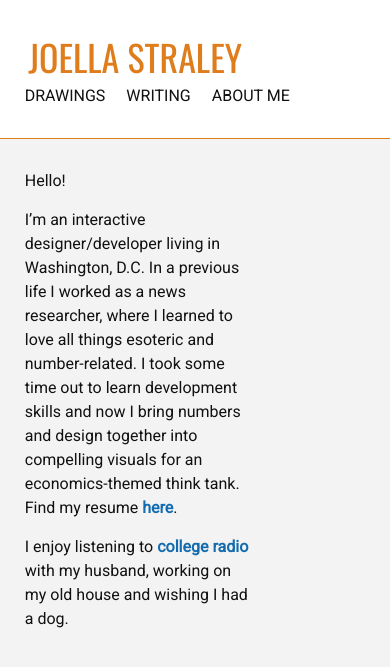
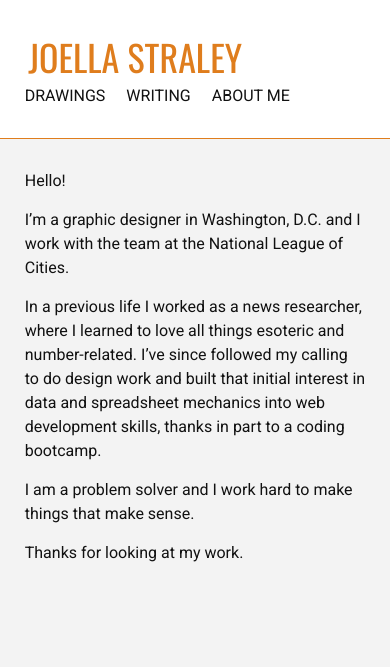
Before and after one commit to joellacarman/joellacarman.github.io, a Jekyll site: the page built from xabout.md, in a window 390 px wide. Shown: the top 667 px of the page. Built offline with Jekyll 4.4.1, drawn with Linux system fonts in a browser that asks for light colours.

Commit message:
fixed mobile view and changed 'about'

```diff
--- a/_posts/2017-03-19-budget-cuts.markdown
+++ b/_posts/2017-03-19-budget-cuts.markdown
@@ -10,3 +10,5 @@
 [![What will Trump's budget cut in your city? Education and infrastructure.](/assets/edu-infrastructure.png)](https://twitter.com/leagueofcities/status/844263961440731140)
 
 [![What will Trump's budget cut in your city? Support for business.](/assets/business.png)](https://twitter.com/leagueofcities/status/844219810812706818)
+
+<!-- [![Congress: Protect Programs Vital To Cities](/assets/protect-programs)]() -->
--- a/_sass/_layout.scss
+++ b/_sass/_layout.scss
@@ -138,6 +138,8 @@
         border: 0.5px solid #dddddd;
 
             @include media-query($on-palm) {
+                height: auto;
+                margin-right: 0px;
                 max-width: 100%;
             }
     }
@@ -146,6 +148,9 @@
 .image-wrapper {
   height: 240px;
   overflow: hidden;
+      @include media-query($on-palm) {
+        height: auto;
+    }
 }
 
 .post-meta {
@@ -182,6 +187,10 @@
 .post-content {
     margin-bottom: $spacing-unit;
     width: 66%;
+
+    @include media-query($on-palm) {
+        width: 100%;
+    }
 
     h2 {
         font-size: 24px;
--- a/xabout.md
+++ b/xabout.md
@@ -6,6 +6,10 @@
 
 Hello!
 
-I'm an interactive designer/developer living in Washington, D.C. In a previous life I worked as a news researcher, where I learned to love all things esoteric and number-related. I took some time out to learn development skills and now I bring numbers and design together into compelling visuals for an economics-themed think tank. Find my resume [here]({{ site.url }}/assets/StraleyResume.pdf).
+I'm a graphic designer in Washington, D.C. and I work with the team at the National League of Cities.
 
-I enjoy listening to [college radio](http://www.radiok.org/) with my husband, working on my old house and wishing I had a dog.
+In a previous life I worked as a news researcher, where I learned to love all things esoteric and number-related. I've since followed my calling to do design work and built that initial interest in data and spreadsheet mechanics into web development skills, thanks in part to a coding bootcamp.
+
+I am a problem solver and I work hard to make things that make sense.
+
+Thanks for looking at my work.
```
Also changed, not shown: assets/protect-programs.png (added), 3 other files.
